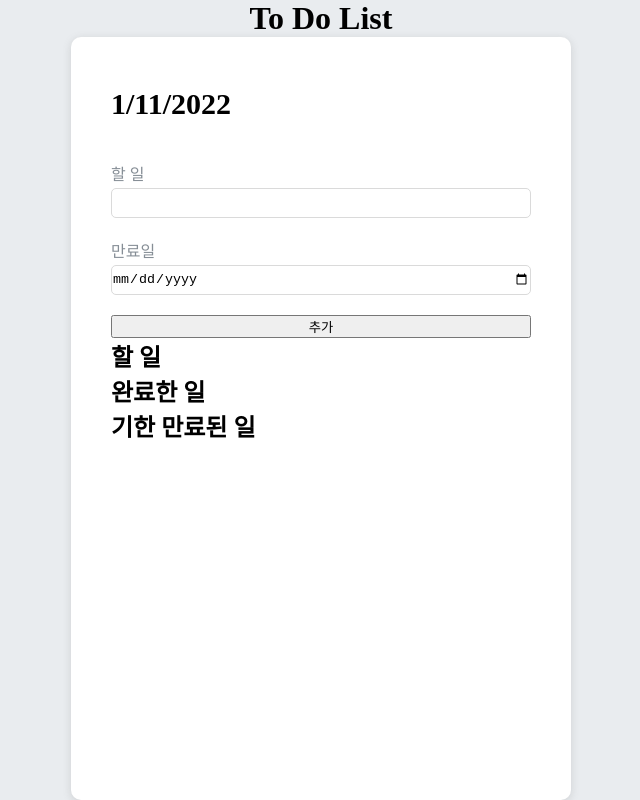
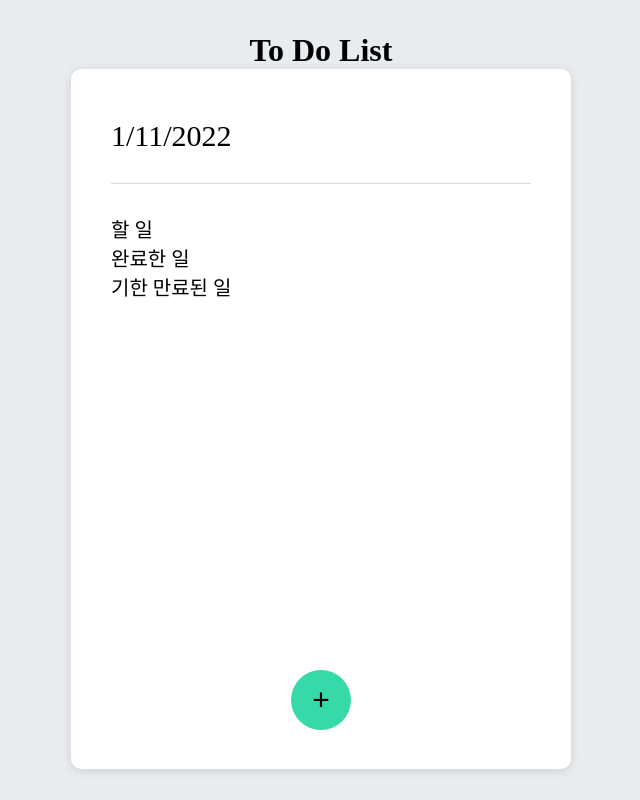
Before and after one commit to cw-yonghyunlee/react-todolist, a React (Create React App) app: page / in a window 1280 px wide. Shown: the whole page, without its empty margins (319-959 px from the left). Built offline with nearby package versions, Linux system fonts and the light colour scheme.

Commit message:
feat: UI 디자인

```diff
--- /dev/null
+++ b/src/components/AddToDoForm/AddToDoForm.tsx
@@ -0,0 +1,27 @@
+import React, { FormEvent, useState } from 'react';
+import TextButton from '../common/TextButton/TextButton';
+import ToDoForm from '../ToDoForm/ToDoForm';
+
+function AddToDoForm({
+  submitButtonLabel,
+  onSubmit,
+}: {
+  submitButtonLabel: string;
+  onSubmit: (e: FormEvent<HTMLFormElement>) => void;
+}): JSX.Element {
+  const [isVisibleForm, setIsVisibleForm] = useState(false);
+  return (
+    <article className="add-container">
+      {isVisibleForm && (
+        <ToDoForm submitButtonLabel={submitButtonLabel} onSubmit={onSubmit} />
+      )}
+      <TextButton
+        title="+"
+        className={`circle-button ${isVisibleForm ? 'active' : ''}`}
+        onClick={(): void => setIsVisibleForm(!isVisibleForm)}
+      />
+    </article>
+  );
+}
+
+export default AddToDoForm;
--- a/src/components/ToDoForm/ToDoForm.tsx
+++ b/src/components/ToDoForm/ToDoForm.tsx
@@ -18,7 +18,11 @@
         inputType="date"
         required={true}
       />
-      <TextButton title={submitButtonLabel} type="submit" />
+      <TextButton
+        title={submitButtonLabel}
+        className="submit-button"
+        type="submit"
+      />
     </form>
   );
 }
--- a/src/components/ToDoListCard/ToDoListCard.tsx
+++ b/src/components/ToDoListCard/ToDoListCard.tsx
@@ -2,7 +2,7 @@
 import { ToDoListContext } from '../../contexts/ToDoList';
 import List from '../common/List/List';
 import ListCard from '../common/ListCard/ListCard';
-import ToDoForm from '../ToDoForm/ToDoForm';
+import AddToDoForm from '../AddToDoForm/AddToDoForm';
 
 function ToDoListCard(): JSX.Element {
   const toDoList = useContext(ToDoListContext);
@@ -60,7 +60,6 @@
 
   return (
     <ListCard date={new Date()}>
-      <ToDoForm submitButtonLabel="추가" onSubmit={addWork} />
       <List
         title="할 일"
         list={toDoList.list
@@ -97,6 +96,7 @@
           }))}
         onItemDelete={deleteWork}
       />
+      <AddToDoForm submitButtonLabel="추가" onSubmit={addWork} />
     </ListCard>
   );
 }
--- a/src/components/common/ListItem/ListItem.tsx
+++ b/src/components/common/ListItem/ListItem.tsx
@@ -27,25 +27,32 @@
 
   return (
     <li
-      style={{
-        border: '1px solid black',
-      }}
       key={item.id}
       onClick={(): void => onClick?.(item.id)}
       onDoubleClick={(): void => setIsEditMode(!isEditMode)}
     >
+      <div>
         {item.title}
         <span>만료일: {item.subTitle}</span>
         {onComplete && (
-        <TextButton title="완료" onClick={(): void => onComplete?.(item.id)} />
+          <TextButton
+            title="완료"
+            onClick={(): void => onComplete?.(item.id)}
+          />
         )}
         <TextButton
           title="편집"
+          className="edit"
           onClick={(): void => setIsEditMode(!isEditMode)}
         />
         {onDelete && (
-        <TextButton title="삭제" onClick={(): void => onDelete?.(item.id)} />
+          <TextButton
+            title="삭제"
+            className="delete"
+            onClick={(): void => onDelete?.(item.id)}
+          />
         )}
+      </div>
       {isEditMode && (
         <ToDoForm
           submitButtonLabel="편집"
--- a/src/components/common/TextButton/TextButton.tsx
+++ b/src/components/common/TextButton/TextButton.tsx
@@ -2,15 +2,17 @@
 
 function TextButton({
   title,
+  className,
   onClick,
   type,
 }: {
   title: string;
+  className?: string;
   onClick?: () => void;
   type?: 'submit' | 'reset' | 'button';
 }): JSX.Element {
   return (
-    <button type={type} onClick={onClick}>
+    <button type={type} className={className} onClick={onClick}>
       {title}
     </button>
   );
--- a/src/index.css
+++ b/src/index.css
@@ -27,17 +27,28 @@
   display: flex;
   flex-direction: column;
   width: 500px;
-  height: 800px;
+  height: 700px;
   border: none;
   border-radius: 10px;
   box-shadow: rgba(99, 99, 99, 0.2) 0px 2px 8px 0px;
   padding: 40px;
   background-color: white;
+  position: relative;
+  overflow-y: auto;
 }
 
 article.list-card > h3 {
-  margin: 10px 0 40px 0;
+  margin: 10px 0 30px 0;
   font-size: 30px;
+  font-weight: normal;
+  padding-bottom: 30px;
+  border-bottom: 1px solid #DADADA;
+}
+
+article.list-card > h2 {
+  font-weight: normal;
+  font-size: 20px;
+  color: black;
 }
 
 form {
@@ -57,3 +68,122 @@
   border-radius: 5px;
   margin-bottom: 20px;
 }
+
+article.add-container {
+  display: flex;
+  flex-direction: column;
+  align-items: center;
+  width: 100%;
+  position: fixed;
+  bottom: 70px;
+  left: 0;
+}
+
+article.add-container > form {
+  background-color: #F8FAF9;
+  padding: 20px;
+  position: relative;
+  width: 400px;
+}
+
+article.add-container > form:after {
+  border-top: 10px solid #F8FAF9;
+  border-left: 10px solid transparent;
+  border-right: 10px solid transparent;
+  border-bottom: 0 solid transparent;
+  content: "";
+  position: absolute;
+  bottom: -10px;
+  left: 188px;
+}
+
+form > button.submit-button {
+  border: 0;
+  border-radius: 5px;
+  height: 30px;
+  background-color: #2962FF;
+  color: white;
+  cursor: pointer;
+}
+
+form > button.submit-button:hover {
+  border: 0;
+  border-radius: 5px;
+  height: 30px;
+  background-color: #448AFF;
+  color: white;
+}
+
+article.add-container > button.circle-button {
+  margin-top: 20px;
+  display: flex;
+  justify-content: center;
+  align-items: center;
+  width: 60px;
+  height: 60px;
+  border-radius: 100%;
+  border: none;
+  font-size: 30px;
+  background-color: #38D9A9;
+  cursor: pointer;
+  line-height: 30px;
+}
+
+article.add-container > button.circle-button.active {
+  transform: rotate(44deg);
+}
+
+article.add-container > button.circle-button:hover {
+  background-color: #63E6BE;
+}
+
+ul > li {
+  display: flex;
+  flex-direction: column;
+  color: #495057;
+}
+
+ul > li > div {
+  display: flex;
+  border: none;
+  padding: 20px 0;
+  list-style: none;
+  font-size: 20px;
+}
+
+ul > li > div >span {
+  margin-left: auto;
+  font-size: 13px;
+  display: flex;
+  align-items: center;
+}
+
+ul > li > div > button {
+  border: none;
+  border-radius: 5px;
+  padding: 5px;
+  margin-left: 5px;
+  cursor: pointer;
+}
+
+ul > li > div > button.edit {
+  background-color: #2962FF;
+  color: white;
+}
+
+ul > li > div > button.edit:hover {
+  background-color: #448AFF;
+}
+
+ul > li > div > button.delete {
+  background-color: #FF1744;
+  color: white;
+}
+
+ul > li > div > button.delete:hover {
+  background-color: #FF5252;
+}
+
+ul > li > form {
+  margin-bottom: 20px;
+}
```
Lines whose indentation alone changed are shown as unchanged.
